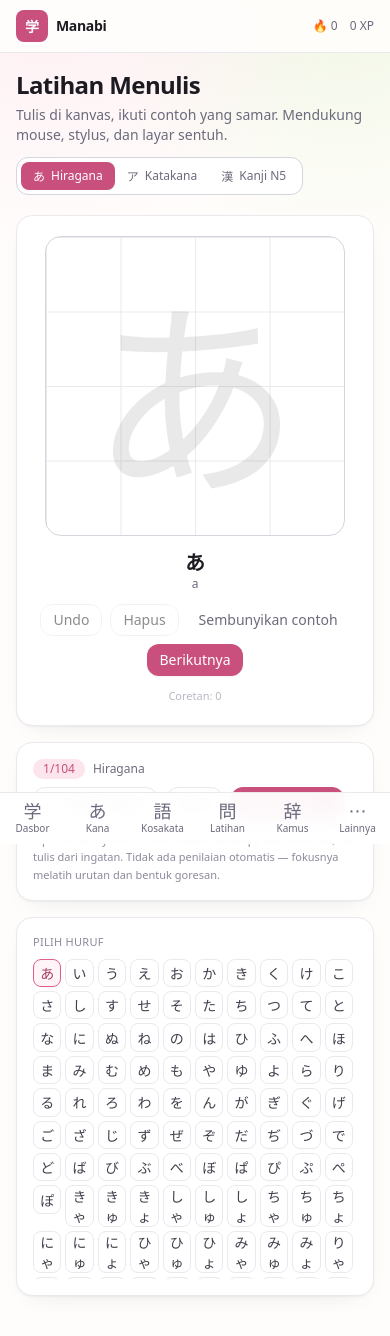
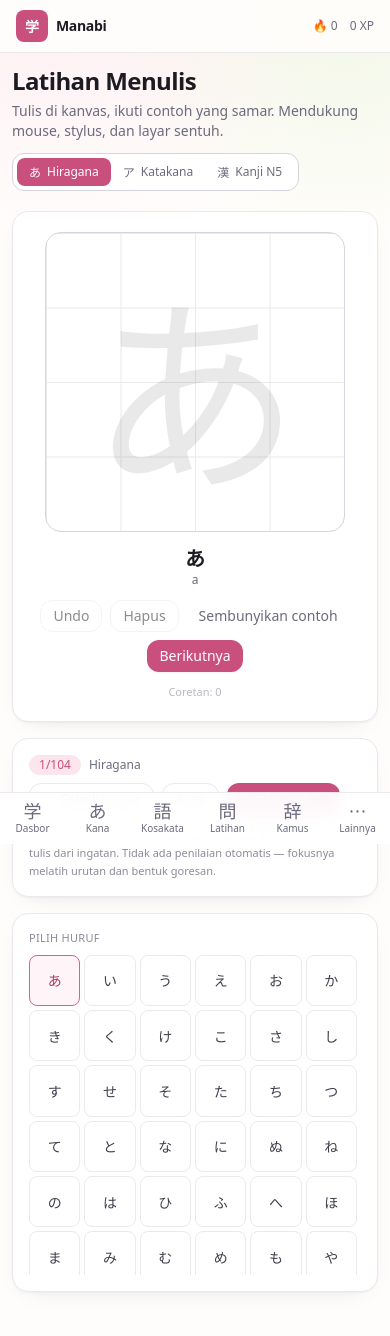
Before and after one commit to Levi50421905/manabi, a Next.js app in the folder apps/web/: page /write in a window 390 px wide. Shown: the top 1336 px of the page. Built offline with nearby package versions, Linux system fonts and the light colour scheme.

Commit message:
fix(mobile): kanvas menulis responsif (aspect-square, max 300px), grid pemilih huruf 6/5 kolom di ponsel, padding halaman lebih rapat, cegah scroll horizontal

```diff
--- a/apps/web/app/layout.tsx
+++ b/apps/web/app/layout.tsx
@@ -32,12 +32,12 @@ const THEME_SCRIPT = `try{var p=JSON.parse(localStorage.getItem("manabi:v1:prefs
 export default function RootLayout({ children }: Readonly<{ children: ReactNode }>) {
   return (
     <html lang="id" suppressHydrationWarning>
-      <body className="min-h-screen bg-paper font-sans text-ink-800 antialiased">
+      <body className="min-h-screen overflow-x-hidden bg-paper font-sans text-ink-800 antialiased">
         <script dangerouslySetInnerHTML={{ __html: THEME_SCRIPT }} />
         <ThemeSync />
         <div className="mx-auto flex min-h-screen w-full max-w-[1440px] flex-col md:flex-row">
           <Sidebar />
-          <main className="min-w-0 flex-1 px-4 pb-20 pt-4 md:px-8 md:py-8">{children}</main>
+          <main className="min-w-0 flex-1 px-3 pb-24 pt-3 sm:px-4 md:px-8 md:pb-20 md:py-8">{children}</main>
         </div>
       </body>
     </html>
--- a/apps/web/app/write/page.tsx
+++ b/apps/web/app/write/page.tsx
@@ -136,7 +136,9 @@ export default function WritePage() {
               <div
                 className={cn(
                   "max-h-[320px] overflow-y-auto pr-1",
-                  setKey === "kanji" ? "grid grid-cols-8 gap-1" : "grid grid-cols-10 gap-1",
+                  setKey === "kanji"
+                    ? "grid grid-cols-5 gap-1 sm:grid-cols-8"
+                    : "grid grid-cols-6 gap-1 sm:grid-cols-10",
                 )}
               >
                 {items.map((item, itemIndex) => (
--- a/apps/web/components/writing-pad.tsx
+++ b/apps/web/components/writing-pad.tsx
@@ -154,7 +154,7 @@ export function WritingPad({
 
   return (
     <div className="flex flex-col items-center gap-3">
-      <div className="relative h-[300px] w-[300px]">
+      <div className="relative aspect-square w-full max-w-[300px]">
         <div className="genko-grid absolute inset-0 rounded-2xl border border-ink-200 bg-surface" />
         {showGuide && (
           <span
```
